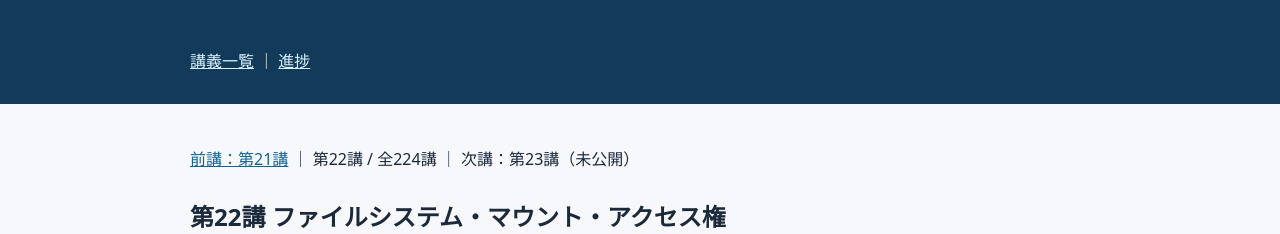
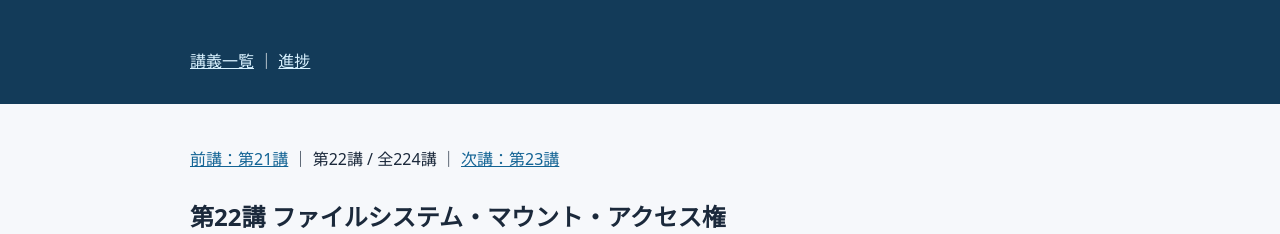
Before and after one commit to hayaoki1587/infra-engineer-course, a plain HTML site: page lessons/022.html in a window 1280 px wide. Shown: the top 234 px of the page. Drawn offline with Linux system fonts and the light colour scheme.

Commit message:
Link lesson 022 to 023

```diff
--- a/lessons/022.html
+++ b/lessons/022.html
@@ -1,4 +1,4 @@
-<!doctype html><html lang="ja"><head><meta charset="utf-8"><meta name="viewport" content="width=device-width,initial-scale=1"><title>第22講｜ファイルシステム・マウント・アクセス権</title><link rel="stylesheet" href="../style.css"><style>main{max-width:900px;margin:auto;padding:24px;line-height:1.9}article p{margin:0 0 1.15em}article h2{margin:2em 0 .85em}article ol,article ul{padding-left:1.5em;margin:1em 0 1.3em}article li{margin:.45em 0}pre{overflow:auto;padding:16px;background:#f3f4f6}p{overflow-wrap:anywhere}img{max-width:100%;height:auto}table{width:100%;border-collapse:collapse;display:block;overflow-x:auto}td,th{border:1px solid #aab4c0;padding:8px;text-align:left}figure{margin:20px 0}figcaption{font-size:.85rem;color:#526071}</style></head><body><header><nav><a href="../index.html">講義一覧</a> ｜ <a href="../progress.html">進捗</a></nav></header><main><nav><a href="021.html">前講：第21講</a> ｜ 第22講 / 全224講 ｜ 次講：第23講（未公開）</nav><article><h1>第22講 ファイルシステム・マウント・アクセス権</h1>
+<!doctype html><html lang="ja"><head><meta charset="utf-8"><meta name="viewport" content="width=device-width,initial-scale=1"><title>第22講｜ファイルシステム・マウント・アクセス権</title><link rel="stylesheet" href="../style.css"><style>main{max-width:900px;margin:auto;padding:24px;line-height:1.9}article p{margin:0 0 1.15em}article h2{margin:2em 0 .85em}article ol,article ul{padding-left:1.5em;margin:1em 0 1.3em}article li{margin:.45em 0}pre{overflow:auto;padding:16px;background:#f3f4f6}p{overflow-wrap:anywhere}img{max-width:100%;height:auto}table{width:100%;border-collapse:collapse;display:block;overflow-x:auto}td,th{border:1px solid #aab4c0;padding:8px;text-align:left}figure{margin:20px 0}figcaption{font-size:.85rem;color:#526071}</style></head><body><header><nav><a href="../index.html">講義一覧</a> ｜ <a href="../progress.html">進捗</a></nav></header><main><nav><a href="021.html">前講：第21講</a> ｜ 第22講 / 全224講 ｜ <a href="023.html">次講：第23講</a></nav><article><h1>第22講 ファイルシステム・マウント・アクセス権</h1>
 <p><strong>第3編：OS｜全224講中第22講</strong></p>
 <p><strong>資料・照合状況</strong>：Linuxの一般的なファイルシステム、mount、findmnt、lsblk、df、chmod、ACL、Dockerの仕組みに基づく説明です。今回は各コマンドの公式マニュアルの版・該当ページと製品版別マニュアルは外部照合していません。以下のコマンドは未実行、ログは架空例です。システム構成・ディストリビューションにより挙動は異なります。</p>
 <h2>1. 到達目標と前講の接続</h2>
@@ -184,4 +184,4 @@ docker volume ls
 <li>保存失敗では、マウント、ブロック容量、inode、権限を切り分けます。</li>
 <li>設計変更では最小権限、起動依存、保守性、復旧手順を同時に評価します。</li>
 </ol>
-<p>次の第23講は「OSの起動・停止とサービス管理」です。マウントが起動時に失敗した場合、サービスへどう影響するかをさらに深く学びます。</p></article><nav><a href="021.html">前講：第21講</a> ｜ <a href="../index.html">講義一覧</a> ｜ 次講：第23講（未公開）</nav></main></body></html>
+<p>次の第23講は「OSの起動・停止とサービス管理」です。マウントが起動時に失敗した場合、サービスへどう影響するかをさらに深く学びます。</p></article><nav><a href="021.html">前講：第21講</a> ｜ <a href="../index.html">講義一覧</a> ｜ <a href="023.html">次講：第23講</a></nav></main></body></html>
```
